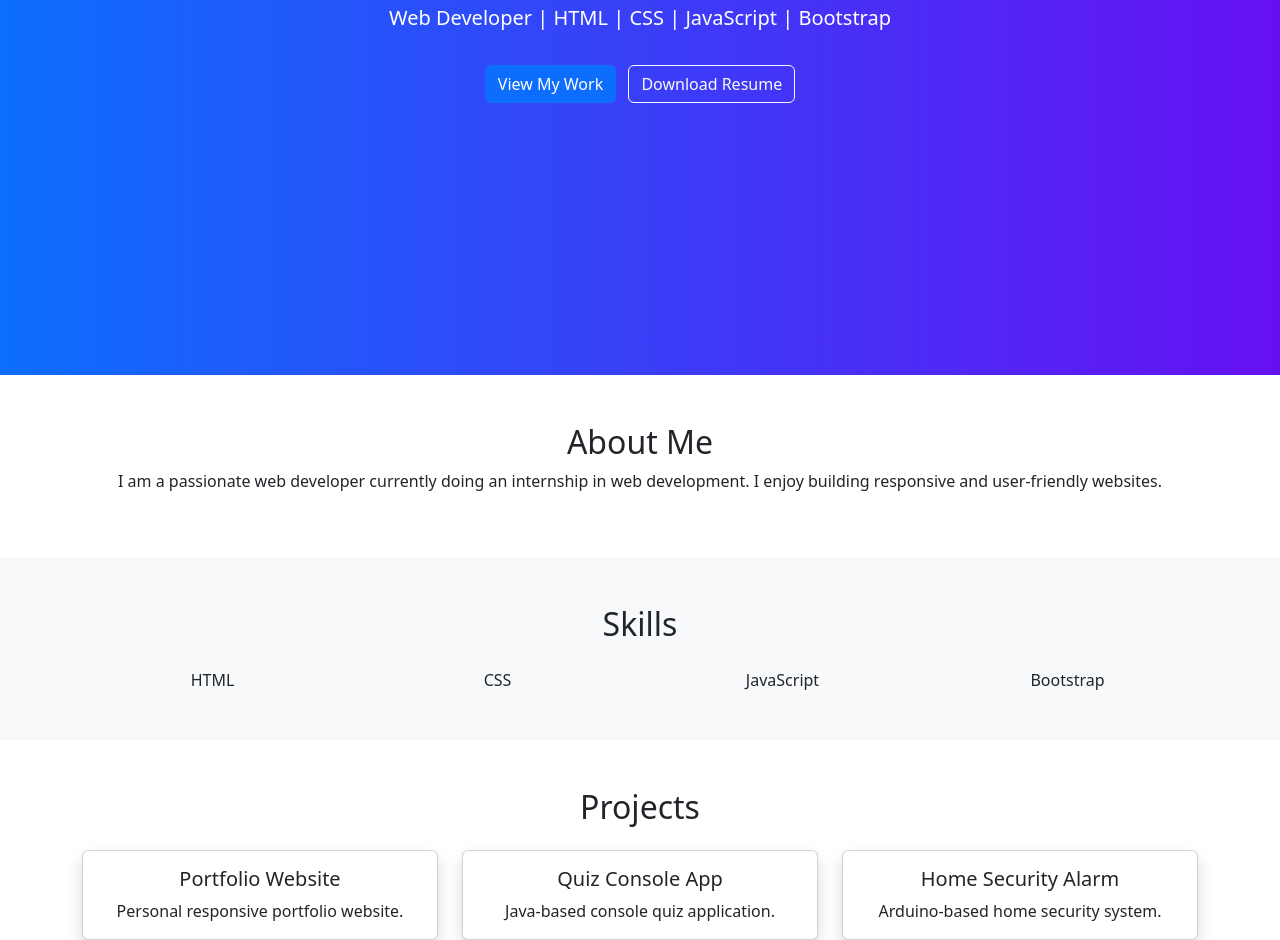
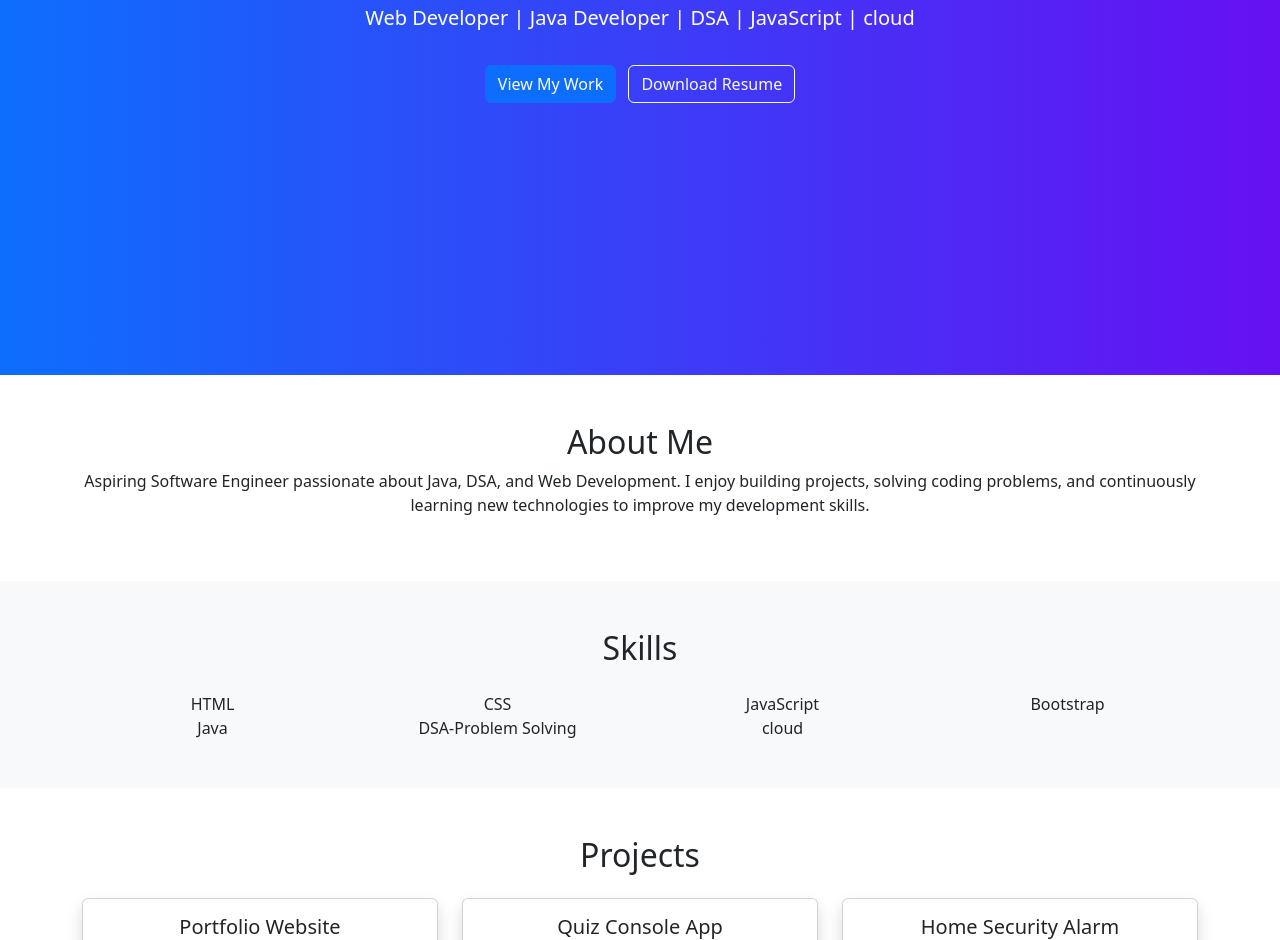
Before and after one commit to CodewithSai067/portfolio-website-sai-kumar, a plain HTML site: page index.html in a window 1280 px wide. Shown: the part 425-1365 px from the top of the page. Drawn offline with nearby package versions, Linux system fonts and the light colour scheme.

Commit message:
Add files via upload

```diff
--- a/index.html
+++ b/index.html
@@ -36,7 +36,7 @@
 <section class="hero text-center text-white d-flex align-items-center">
     <div class="container">
         <h1 class="display-4">Hi, I'm Sai Kumar 👋</h1>
-        <p class="lead">Web Developer | HTML | CSS | JavaScript | Bootstrap</p>
+        <p class="lead">Web Developer | Java Developer | DSA | JavaScript | cloud</p>
         <a href="#projects" class="btn btn-primary mt-3">View My Work</a>
 <a href="resume.pdf" class="btn btn-outline-light mt-3 ms-2" download>
     Download Resume
@@ -49,8 +49,7 @@
     <div class="container text-center">
         <h2>About Me</h2>
         <p>
-            I am a passionate web developer currently doing an internship in web development.
-            I enjoy building responsive and user-friendly websites.
+            Aspiring Software Engineer passionate about Java, DSA, and Web Development. I enjoy building projects, solving coding problems, and continuously learning new technologies to improve my development skills.
         </p>
     </div>
 </section>
@@ -64,6 +63,9 @@
             <div class="col-md-3">CSS</div>
             <div class="col-md-3">JavaScript</div>
             <div class="col-md-3">Bootstrap</div>
+            <div class="col-md-3">Java</div>
+            <div class="col-md-3">DSA-Problem Solving</div>
+            <div class="col-md-3">cloud</div>
         </div>
     </div>
 </section>
```
